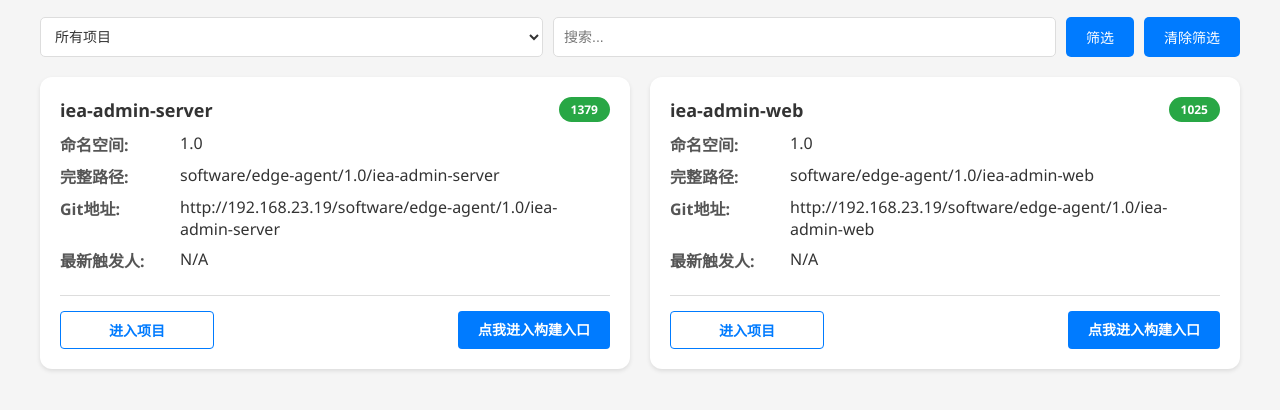
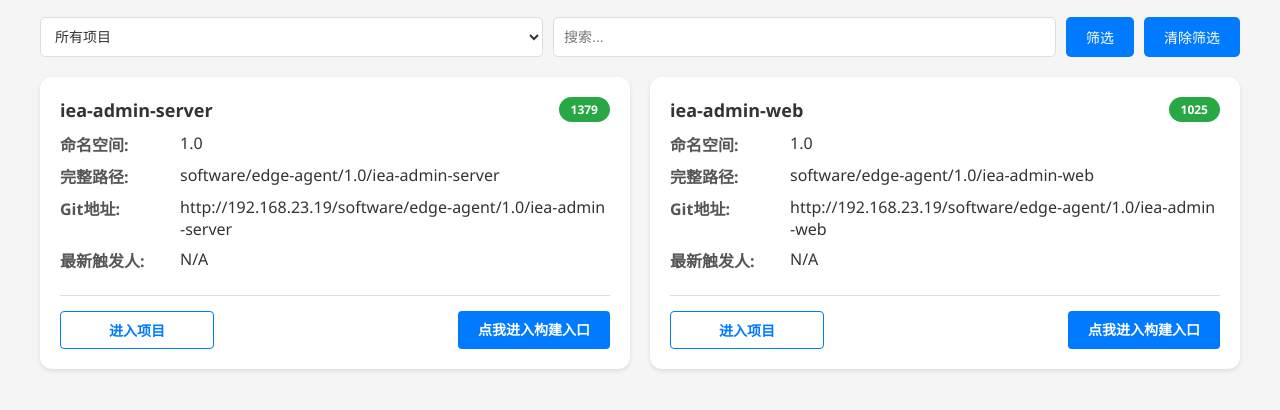
Before and after one commit to boil-wsb/devops-webhook, a Flask app: page /pipelines/records/view/1 in a window 1280 px wide. Shown: the part 258-668 px from the top of the page. Run offline with Flask 3, Linux system fonts and the light colour scheme.

Commit message:
add break-word

```diff
--- a/static/styles.css
+++ b/static/styles.css
@@ -168,6 +168,8 @@ h1 {
     height: auto;
     min-height: 200px;
     margin-bottom: 20px;
+    overflow-wrap: break-word;
+    word-break: break-word;
 }
 
 .record-card:hover {
@@ -179,6 +181,7 @@ h1 {
 .card-content {
     flex: 1;
     margin-bottom: 15px;
+    overflow-wrap: break-word;
 }
 
 /* 卡片操作区域 */
@@ -244,17 +247,22 @@ h1 {
 .record-field {
     margin-bottom: 8px;
     display: flex;
+    overflow-wrap: break-word;
 }
 
 .field-label {
     font-weight: bold;
     min-width: 120px;
     color: var(--label-color);
+    overflow-wrap: break-word;
+    word-break: break-all;
 }
 
 .field-value {
     flex: 1;
     color: var(--text-color);
+    overflow-wrap: break-word;
+    word-break: break-all;
 }
 
 /* 标签样式 */
```
